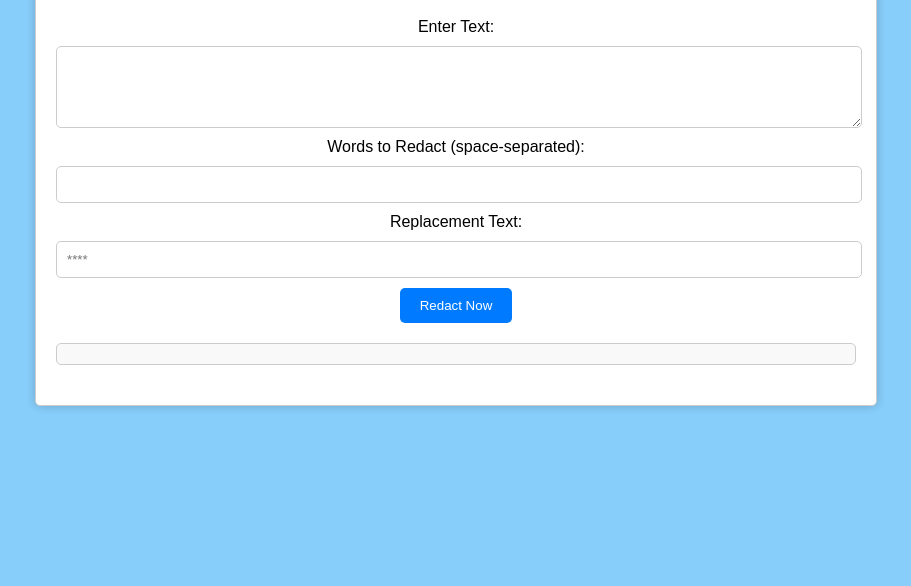
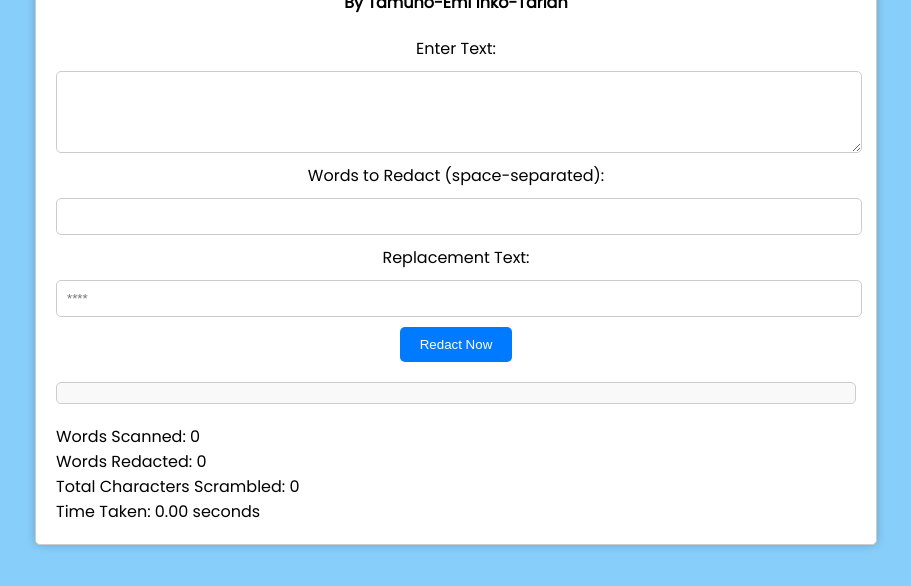
Before and after one commit to t-emi-inko-t/Redactr-scramble-work, a plain HTML site: page index.html in a window 1280 px wide. Both pictures are taken after a click on the button "Redact Now". Shown: the part 122-708 px from the top of the page, without its empty margins (184-1095 px from the left). Drawn offline with Linux system fonts and the light colour scheme.

Commit message:
Updates CSS and JS
Styles from the Google font were added to the code.

Statistics were also added to the bottom of the page to analyze the word count redacted

```diff
--- a/css/style.css
+++ b/css/style.css
@@ -3,6 +3,7 @@ body {
     background-color: #87CEFA;
     margin: 0;
     padding: 0;
+    font-family: "Poppins", sans-serif;
 }
 
 .container {
--- a/index.html
+++ b/index.html
@@ -7,6 +7,10 @@
     <link rel="stylesheet" href="./css/style.css">
     <script src="./script/script.js" defer></script>
     <link rel="preconnect" href="https://fonts.googleapis.com" />
+    <link rel="preconnect" href="https://fonts.gstatic.com" crossorigin />
+    <link
+      href="https://fonts.googleapis.com/css2?family=Poppins&family=Ubuntu:wght@300&display=swap"
+      rel="stylesheet"/>
 </head>
 <body>
     <div class="container">
@@ -25,7 +29,11 @@
             <button type="button" onclick="redactText()">Redact Now</button>
 
         </form>
+        <!-- To display an element for the results -->
         <div id="result"></div>
+        <!-- To create an element for the statistics -->
+        <div id="stats"></div>
+
     </div>
     <script src="./script/script.js"></script>
 </body>
--- a/script/script.js
+++ b/script/script.js
@@ -1,16 +1,31 @@
 function redactText() {
+    const startTime = performance.now(); // Record start time
     const originalText = document.getElementById("originalText").value;
     const redactWords = document.getElementById("redactWords").value.split(" ");
     const replacementText = document.getElementById("replacementText").value;
 
     let redactedText = originalText;
+    let wordsScanned = 0;
+    let wordsRedacted = 0;
+
     for (const word of redactWords) {
         const trimmedWord = word.trim(); // Remove leading and trailing spaces
         if (trimmedWord) {
             const regex = new RegExp(trimmedWord, "gi");
             redactedText = redactedText.replace(regex, replacementText);
+            wordsScanned += originalText.split(new RegExp(`\\b${word}\\b`, "gi")).length;
+            wordsRedacted += originalText.split(new RegExp(`\\b${word}\\b`, "gi")).length - 1;
         }
     }
 
+    const endTime = performance.now(); // Record end time
+    const totalTime = ((endTime - startTime) / 1000).toFixed(2); // Calculate time in seconds
+    const totalCharacters = redactedText.length;
+
     document.getElementById("result").innerHTML = redactedText;
+
+    document.getElementById("stats").innerHTML = `Words Scanned: ${wordsScanned}<br>
+        Words Redacted: ${wordsRedacted}<br>
+        Total Characters Scrambled: ${totalCharacters}<br>
+        Time Taken: ${totalTime} seconds`;
 }
```
Also changed, not shown: 1 other file.
